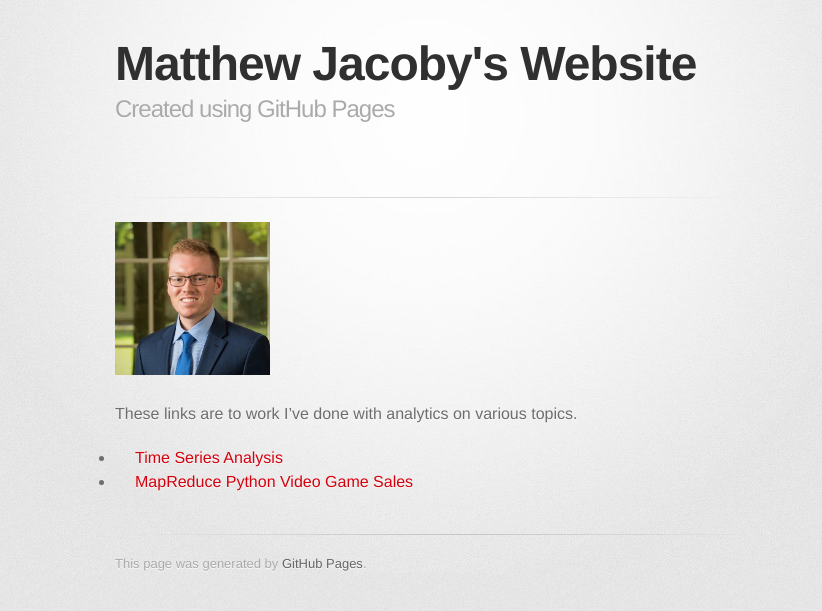
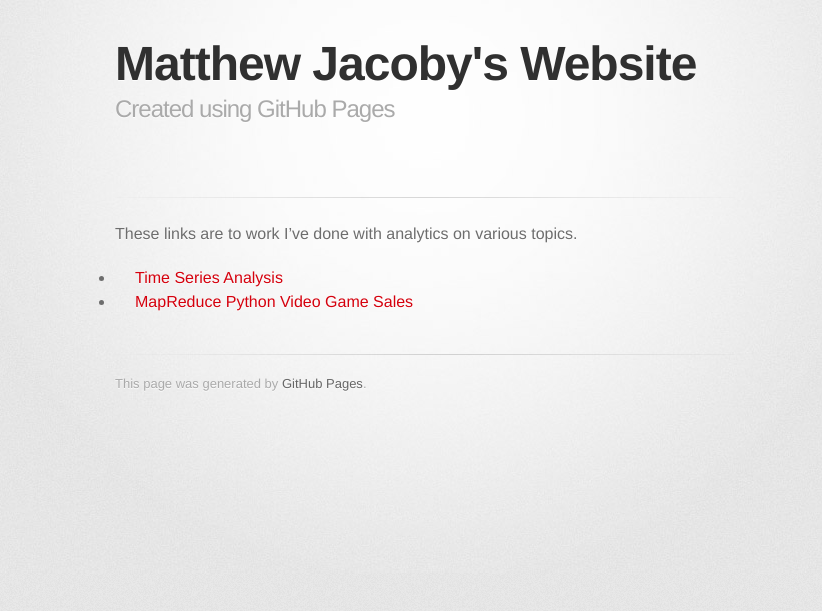
Before and after one commit to mpjacoby/mpjacoby.github.io, a Jekyll site: the page built from index.md, in a window 1280 px wide. Shown: the top 611 px of the page, without its empty margins (215-1037 px from the left). Built offline with Jekyll 4.4.1, drawn with Linux system fonts in a browser that asks for light colours; some web fonts are replaced; our own code applies the rules of GitHub Pages for plain Markdown files.

Commit message:
Update index.md

```diff
--- a/index.md
+++ b/index.md
@@ -3,7 +3,7 @@ title: Matthew Jacoby's Website
 description: Created using GitHub Pages
 ---
 
-![Picture of me](MatthewJacoby.jpg){:height="25%" width="25%"}
+
 
 These links are to work I've done with analytics on various topics.
 
```
